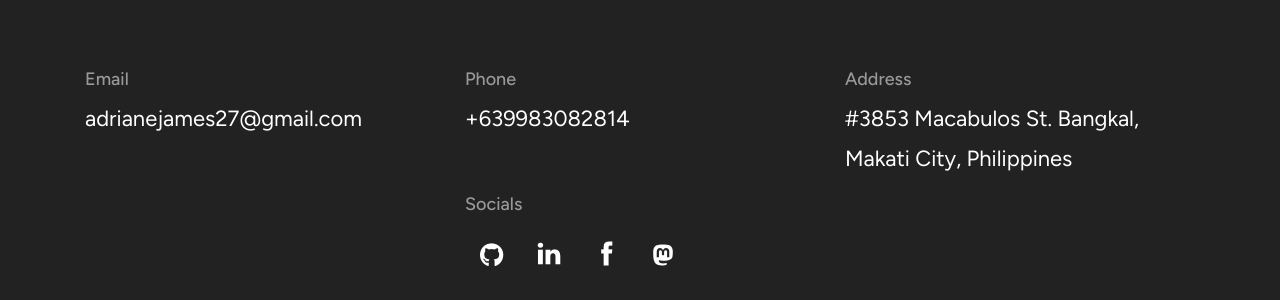
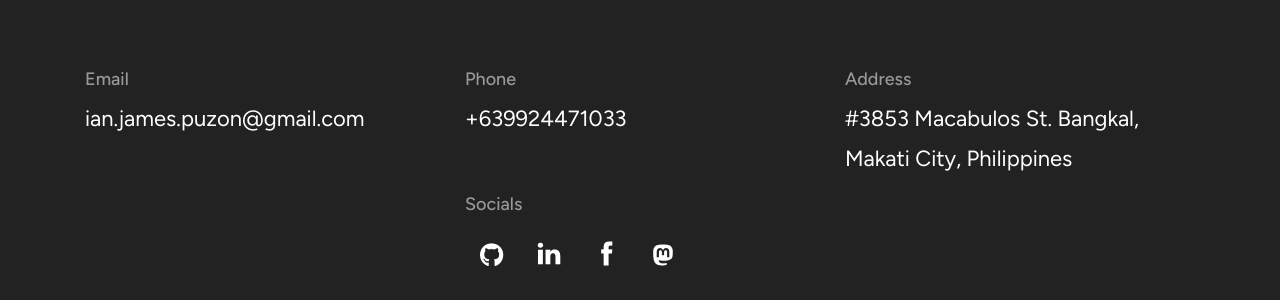
Before and after one commit to lonewanderer27/lonewanderer27.github.io, a Jekyll site: the page built from index.html, in a window 1280 px wide and 900 px high, scrolled down 7166 px. Shown: the part 385-685 px from the top of the window. Built offline with Jekyll 4.4.1, drawn with Linux system fonts in a browser that asks for light colours; nearby versions of some CDN libraries.

Commit message:
update email and number

```diff
--- a/_data/settings.yml
+++ b/_data/settings.yml
@@ -6,8 +6,8 @@ title: Jay
 logo: "assets/images/slogan.png"
 author: lonewanderer27
 description: Hi I’m Jay and I’m a Front End Web Developer with a year of hands-on experience designing, developing and implementing web applications and solutions.
-email: adrianejames27@gmail.com
-phone: "+639983082814"
+email: ian.james.puzon@gmail.com
+phone: "+639924471033"
 address: "#3853 Macabulos St. Bangkal, Makati City, Philippines"
 copyright: Copyright &copy; 2022 [Adriane James](https://github.com/lonewanderer27) <br> Developed and Designed by [Themefisher](https://themefisher.com)
 
@@ -328,4 +328,4 @@ client-slider-items:
 # Contact Section
 
 contact-title: Hire Me
-contact-email: adrianejames27@gmail.com
+contact-email: ian.james.puzon@gmail.com
```
